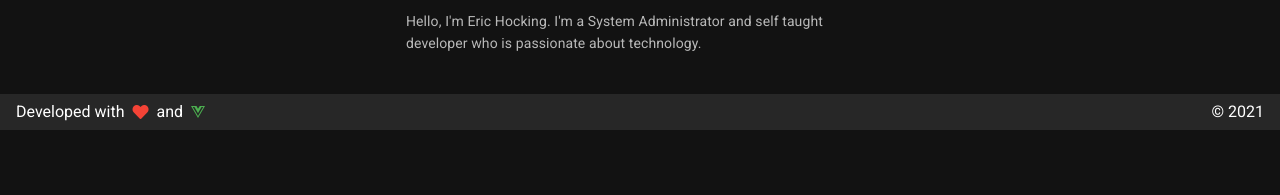
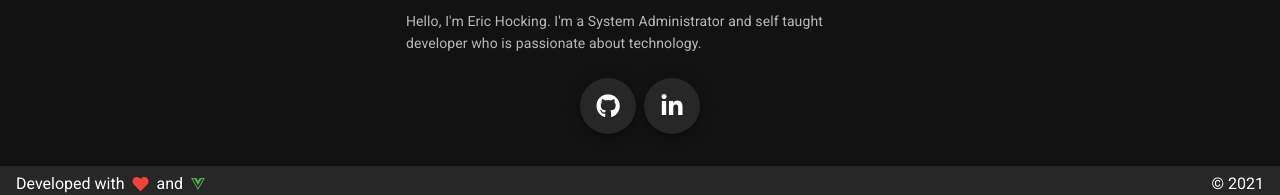
Before and after one commit to xaoseric/portfolio, a Vue app: page / in a window 1280 px wide. Shown: the part 186-381 px from the top of the page. Built offline with nearby package versions, Linux system fonts and the light colour scheme; what vue-typer would draw is missing.

Commit message:
add support for netlify history mode using recommended method

```diff
--- a/src/views/Home.vue
+++ b/src/views/Home.vue
@@ -27,6 +27,15 @@
           Hello, I'm Eric Hocking. I'm a System Administrator and self taught
           developer who is passionate about technology.
         </v-card-text>
+
+        <v-card-actions class="justify-center">
+          <v-btn fab href="https://github.com/xaoseric">
+            <v-icon>fab fa-github</v-icon>
+          </v-btn>
+          <v-btn fab href="https://www.linkedin.com/in/eric-hocking-4a5943123/">
+            <v-icon>fab fa-linkedin-in</v-icon>
+          </v-btn>
+        </v-card-actions>
       </v-card>
     </v-flex>
   </v-layout>
@@ -72,4 +81,5 @@ export default {
   display: inline-block;
   background-color: #e91e63;
 }
+
 </style>
```
Also changed, not shown: 1 other file (tests, documents, lock files or other folders).
